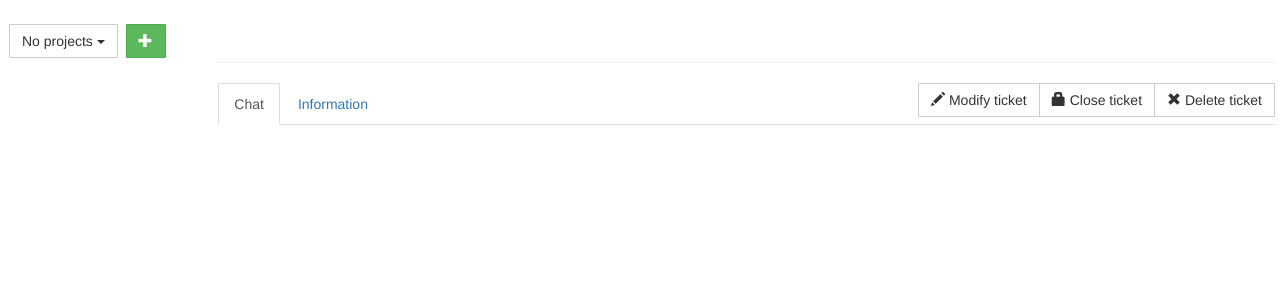
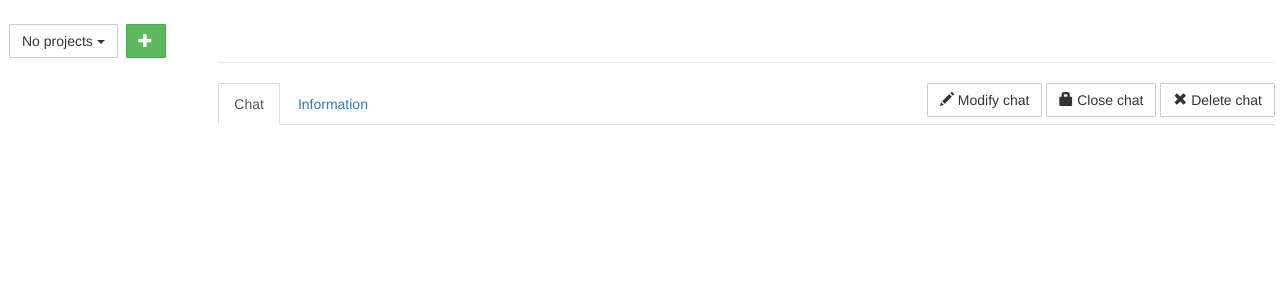
Before and after one commit to darrenburns/TeamProject3, a Django app: template templates/chat.html in a window 1280 px wide. Shown: the part 52-352 px from the top of the page. Run offline with Django 3.2, Linux system fonts and the light colour scheme; the template is opened without the code that fills it, so the values that code supplies are empty; parts of the project's set-up code (start-up, migrations or seed data) failed here and were passed over; some libraries are stand-ins or nearby versions.

Commit message:
Deleting and closing chats

```diff
--- a/templates/chat.html
+++ b/templates/chat.html
@@ -16,15 +16,21 @@
                     <li role="presentation" class="active"><a role="tab" data-toggle="tab" href="#tab-chats" >Chat</a></li>
                     <li role="presentation"><a role="tab" data-toggle="tab" href="#tab-information">Information</a></li>
                     <div class="btn-group" role="group">
+                        <a href="#">
                             <button type="button" class="btn btn-default">
-                            <span class="glyphicon glyphicon-pencil"></span> Modify ticket
+                                <span class="glyphicon glyphicon-pencil"></span> Modify chat
                             </button>
+                        </a>
+                        <a href="{% url 'close_chat' chat.id %}">
                             <button type="button" class="btn btn-default">
-                            <span class="glyphicon glyphicon-lock"></span> Close ticket
+                                <span class="glyphicon glyphicon-lock"></span> Close chat
                             </button>
+                        </a>
+                        <a href="{% url 'delete_chat' chat.id %}">
                             <button type="button" class="btn btn-default">
-                            <span class="glyphicon glyphicon-remove"></span> Delete ticket
+                                <span class="glyphicon glyphicon-remove"></span> Delete chat
                             </button>
+                        </a>
                     </div>
                 </ul>
         </div>
```
Lines whose indentation alone changed are shown as unchanged.
